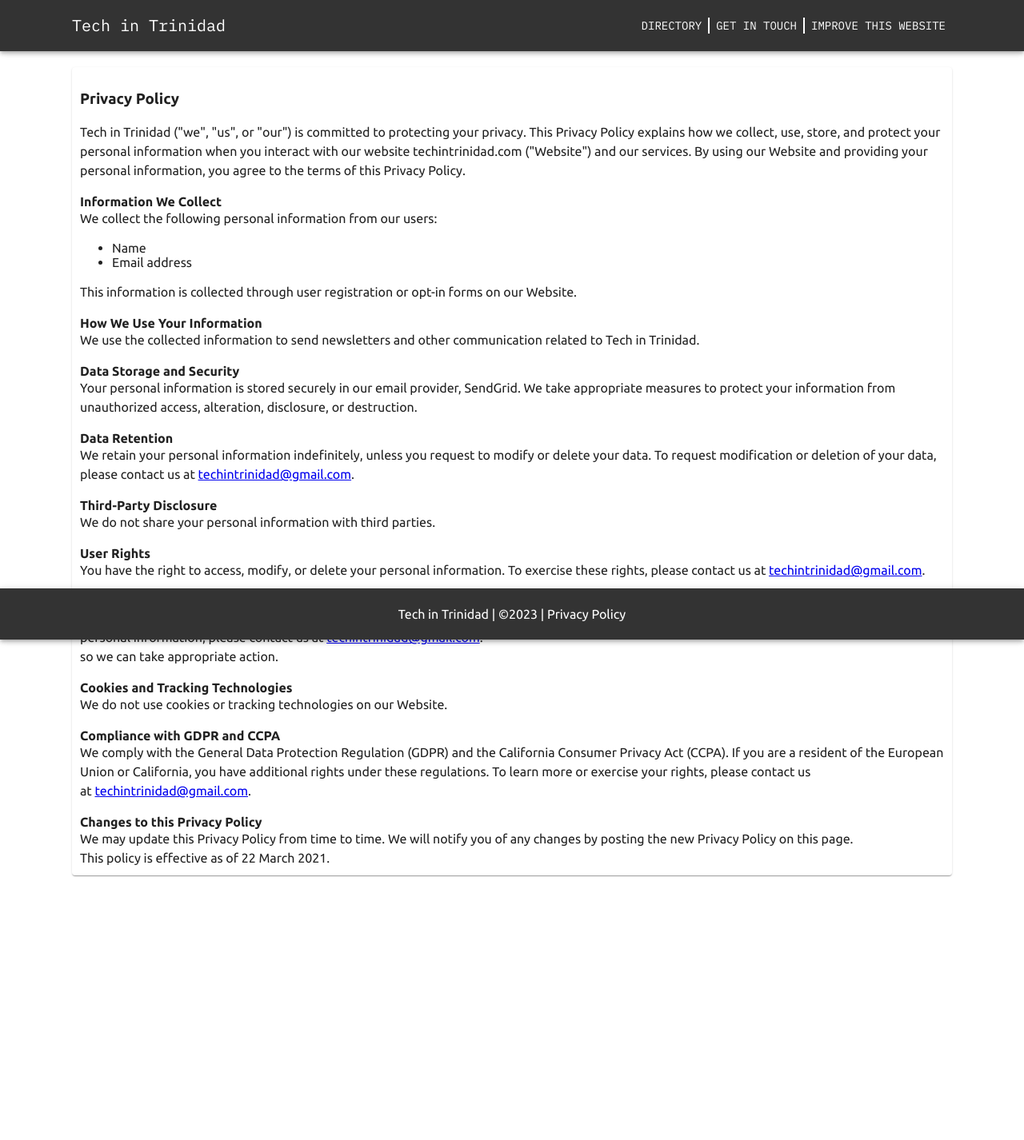
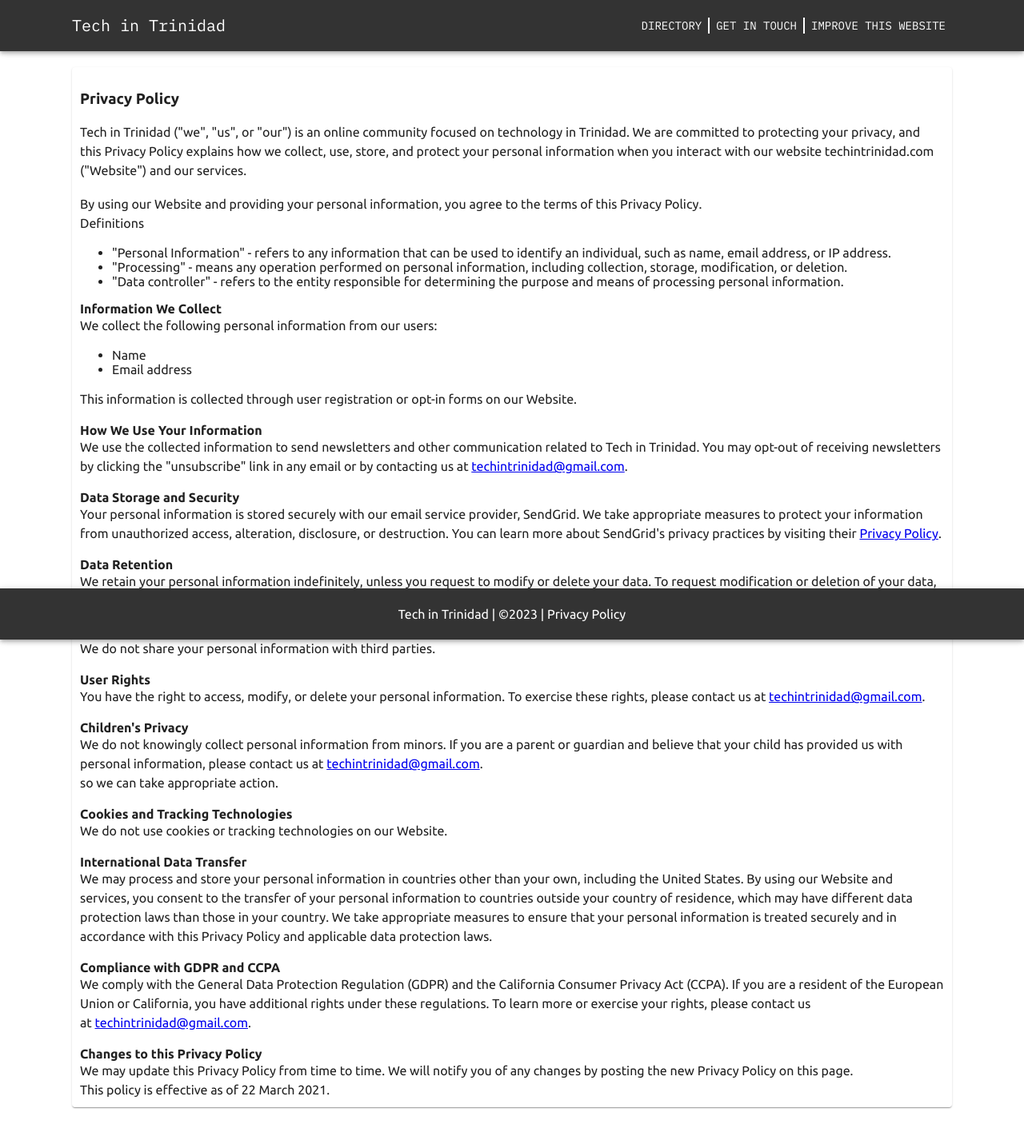
Before and after one commit to shaun3141/TechInTrinidad, a Next.js app in the folder techintrinidad/: page /privacy in a window 1280 px wide. Shown: the top 1426 px of the page at 80% size. Before the commit the page ends 1179 px from the top, so only its background shows below. Built offline with nearby package versions, Linux system fonts and the light colour scheme.

Commit message:
Adding a few more policy terms

```diff
--- a/techintrinidad/pages/privacy.tsx
+++ b/techintrinidad/pages/privacy.tsx
@@ -11,14 +11,36 @@
           <h3>Privacy Policy</h3>
           <Typography>
             Tech in Trinidad (&quot;we&quot;, &quot;us&quot;, or
-            &quot;our&quot;) is committed to protecting your privacy. This
+            &quot;our&quot;) is an online community focused on technology in
+            Trinidad. We are committed to protecting your privacy, and this
             Privacy Policy explains how we collect, use, store, and protect your
             personal information when you interact with our website
-            techintrinidad.com (&quot;Website&quot;) and our services. By using
-            our Website and providing your personal information, you agree to
-            the terms of this Privacy Policy.
+            techintrinidad.com (&quot;Website&quot;) and our services.
           </Typography>
           <br />
+          <Typography>
+            By using our Website and providing your personal information, you
+            agree to the terms of this Privacy Policy.
+          </Typography>
+          <Typography>Definitions</Typography>
+
+          <ul>
+            <li>
+              &quot;Personal Information&quot; - refers to any information that
+              can be used to identify an individual, such as name, email
+              address, or IP address.
+            </li>
+            <li>
+              &quot;Processing&quot; - means any operation performed on personal
+              information, including collection, storage, modification, or
+              deletion.
+            </li>
+            <li>
+              &quot;Data controller&quot; - refers to the entity responsible for
+              determining the purpose and means of processing personal
+              information.
+            </li>
+          </ul>
           <b>Information We Collect</b>
           <Typography>
             We collect the following personal information from our users:
@@ -35,14 +57,26 @@
           <b>How We Use Your Information</b>
           <Typography>
             We use the collected information to send newsletters and other
-            communication related to Tech in Trinidad.
+            communication related to Tech in Trinidad. You may opt-out of
+            receiving newsletters by clicking the &quot;unsubscribe&quot; link
+            in any email or by contacting us at&nbsp;
+            <Link href="mailto:techintrinidad@gmail.com">
+              techintrinidad@gmail.com
+            </Link>
+            .
           </Typography>
           <br />
           <b>Data Storage and Security</b>
           <Typography>
-            Your personal information is stored securely in our email provider,
-            SendGrid. We take appropriate measures to protect your information
-            from unauthorized access, alteration, disclosure, or destruction.
+            Your personal information is stored securely with our email service
+            provider, SendGrid. We take appropriate measures to protect your
+            information from unauthorized access, alteration, disclosure, or
+            destruction. You can learn more about SendGrid&apos;s privacy
+            practices by visiting their{" "}
+            <Link href="https://sendgrid.com/policies/security/">
+              Privacy Policy
+            </Link>
+            .
           </Typography>
           <br />
           <b>Data Retention</b>
@@ -88,6 +122,18 @@
             We do not use cookies or tracking technologies on our Website.
           </Typography>
           <br />
+          <b>International Data Transfer</b>
+          <Typography>
+            We may process and store your personal information in countries
+            other than your own, including the United States. By using our
+            Website and services, you consent to the transfer of your personal
+            information to countries outside your country of residence, which
+            may have different data protection laws than those in your country.
+            We take appropriate measures to ensure that your personal
+            information is treated securely and in accordance with this Privacy
+            Policy and applicable data protection laws.
+          </Typography>
+          <br />
           <b>Compliance with GDPR and CCPA</b>
           <Typography>
             We comply with the General Data Protection Regulation (GDPR) and the
```
